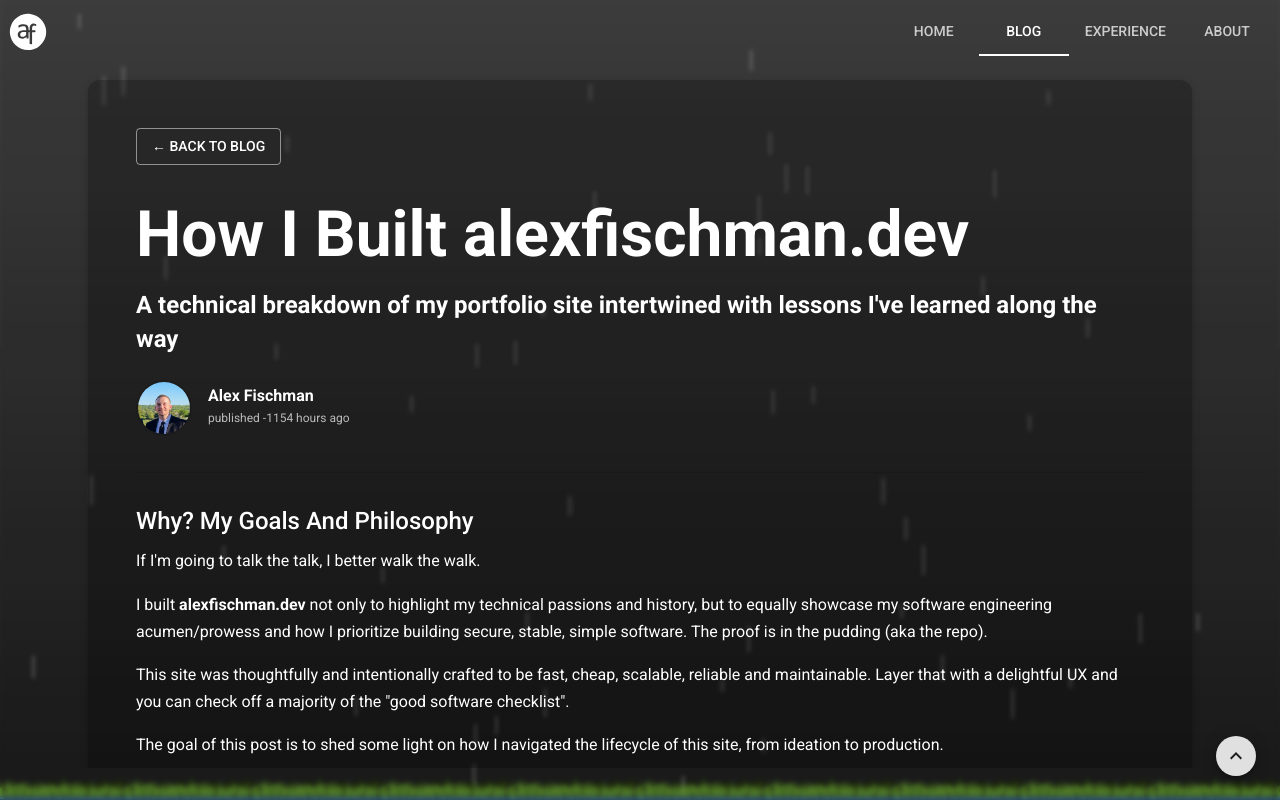
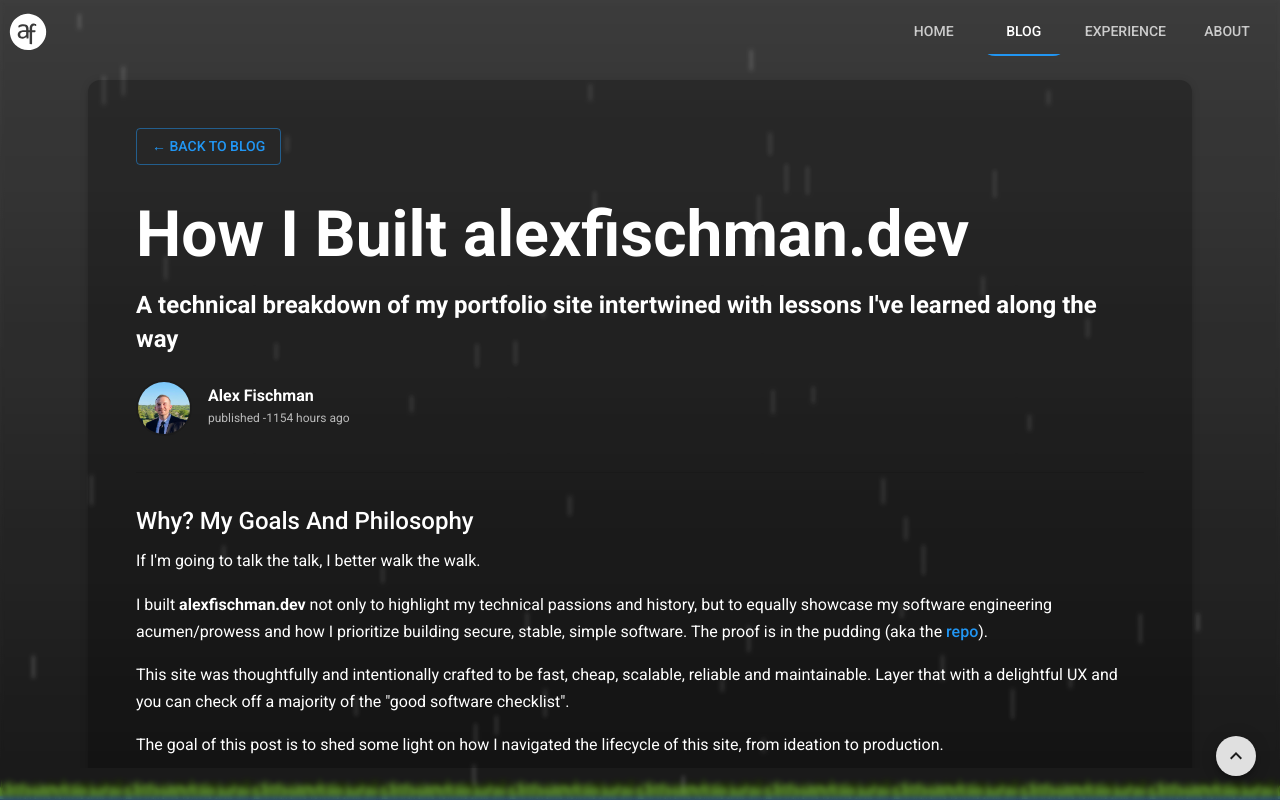
Before and after one commit to afisch710/alexfischman.dev, a Next.js app in the folder web/: page /blog/2025-06-26-how-i-built-my-personal-website in a window 1280 px wide. Built offline with nearby package versions, Linux system fonts and the light colour scheme.

Commit message:
Add standard light blue accent colors to use for link display in blog markdown

```diff
--- a/web/src/components/blog/BlogPost.tsx
+++ b/web/src/components/blog/BlogPost.tsx
@@ -91,7 +91,16 @@ export default function BlogPost({ post }: BlogPostProps) {
                             />
                         ),
                         a: ({ href, children }) => (
-                            <MuiLink href={href} target="_blank" rel="noopener noreferrer" underline="hover">
+                            <MuiLink
+                                href={href}
+                                target="_blank"
+                                rel="noopener noreferrer"
+                                underline="hover"
+                                sx={{
+                                    color: 'primary.main',
+                                    fontWeight: 500
+                                }}
+                            >
                                 {children}
                             </MuiLink>
                         ),
--- a/web/src/theme.tsx
+++ b/web/src/theme.tsx
@@ -9,7 +9,7 @@ const theme = createTheme({
             'secondary': '#bbb',
         },
         primary: {
-            main: '#fff',
+            main: '#2196F3', // Light blue accent color matching standard hyperlinks
         },
         background: {
             paper: 'rgba(0,0,0,0.25)',
```
